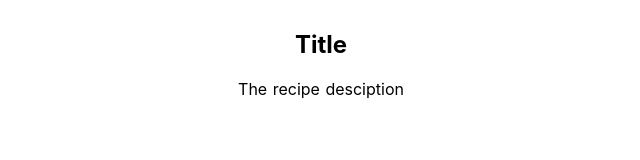
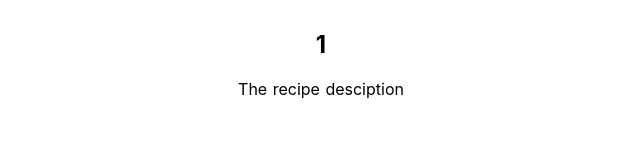
Before and after one commit to babatundelmd/Recipe-With-Nuxt-js, a Nuxt app: page /recipes/1 in a window 1280 px wide. Shown: the top 160 px of the page, without its empty margins (319-959 px from the left). Built offline with nearby package versions, Linux system fonts and the light colour scheme.

Commit message:
chore: refactor routes

```diff
--- a/components/Recipe.vue
+++ b/components/Recipe.vue
@@ -1,5 +1,5 @@
 <template>
-  <nuxt-link :to="'/recipes/id'">
+  <nuxt-link :to="'/recipes/' + id">
     <article class="recipe">
       <div class="thumbnail" :style="{backgroundImage: 'url(' + thumbnail +')'}"></div>
       <h1>{{title}}</h1>
--- a/pages/recipes/_id/index.vue
+++ b/pages/recipes/_id/index.vue
@@ -1,6 +1,6 @@
 <template>
   <section class="single-recipe">
-    <h1>Title</h1>
+    <h1>{{$route.params.id}}</h1>
     <div>
       <img src alt />
     </div>
```
